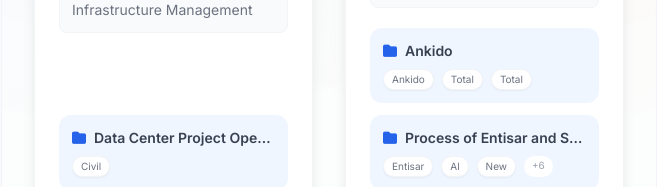
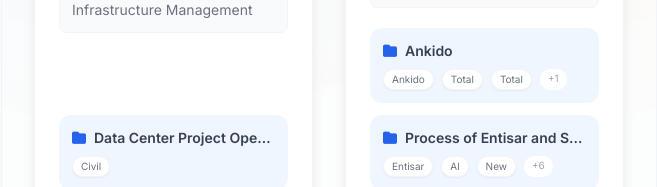
Before and after one commit to bekolo12/sustem-database, a React (Vite) app: page / in a window 1280 px wide. Shown: the part 2324-2511 px from the top of the page, without its empty margins (599-1256 px from the left). Built offline with nearby package versions, Linux system fonts and the light colour scheme.

Commit message:
feat: Add Ankido bidding links to constants
Adds new constants for "Total Accumulated Ankido Tasks" and "Ankido Bidding Excel File" with corresponding Google Sheets URLs and icons. This enhances data tracking and accessibility for Ankido-related operations within the FTTH Manager.

```diff
--- a/constants.ts
+++ b/constants.ts
@@ -228,6 +228,11 @@
               name: "Total Accumulated Ankido Tasks",
               hyperlinked: true,
               url: "https://docs.google.com/spreadsheets/d/1aS3x2SP_qeL32dLNP22hYrn0_NFFJKFcDQ1qznS0Wqo/edit?usp=sharing"
+            },
+            {
+              name: "Ankido Bidding Excel File",
+              hyperlinked: true,
+              url: "https://docs.google.com/spreadsheets/d/1aS3x2SP_qeL32dLNP22hYrn0_NFFJKFcDQ1qznS0Wqo/edit?usp=sharing"
             }
           ]
         },
@@ -434,5 +439,6 @@
   'Bakup Section AAA': 'fa-folder-open',
   'April': 'fa-calendar-check',
   'Week 1 May': 'fa-calendar-check',
-  'Total Accumulated Ankido Tasks': 'fa-file-excel'
+  'Total Accumulated Ankido Tasks': 'fa-file-excel',
+  'Ankido Bidding Excel File': 'fa-file-excel'
 };
```
